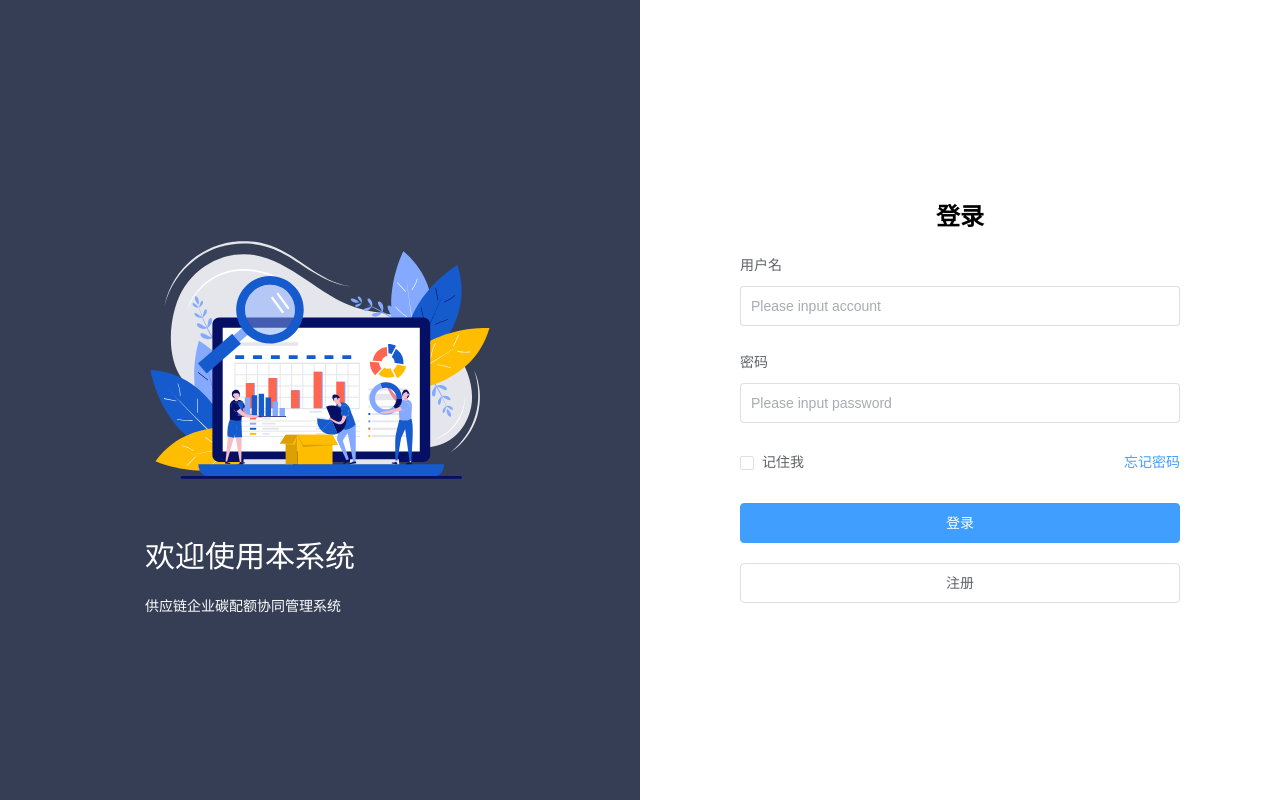
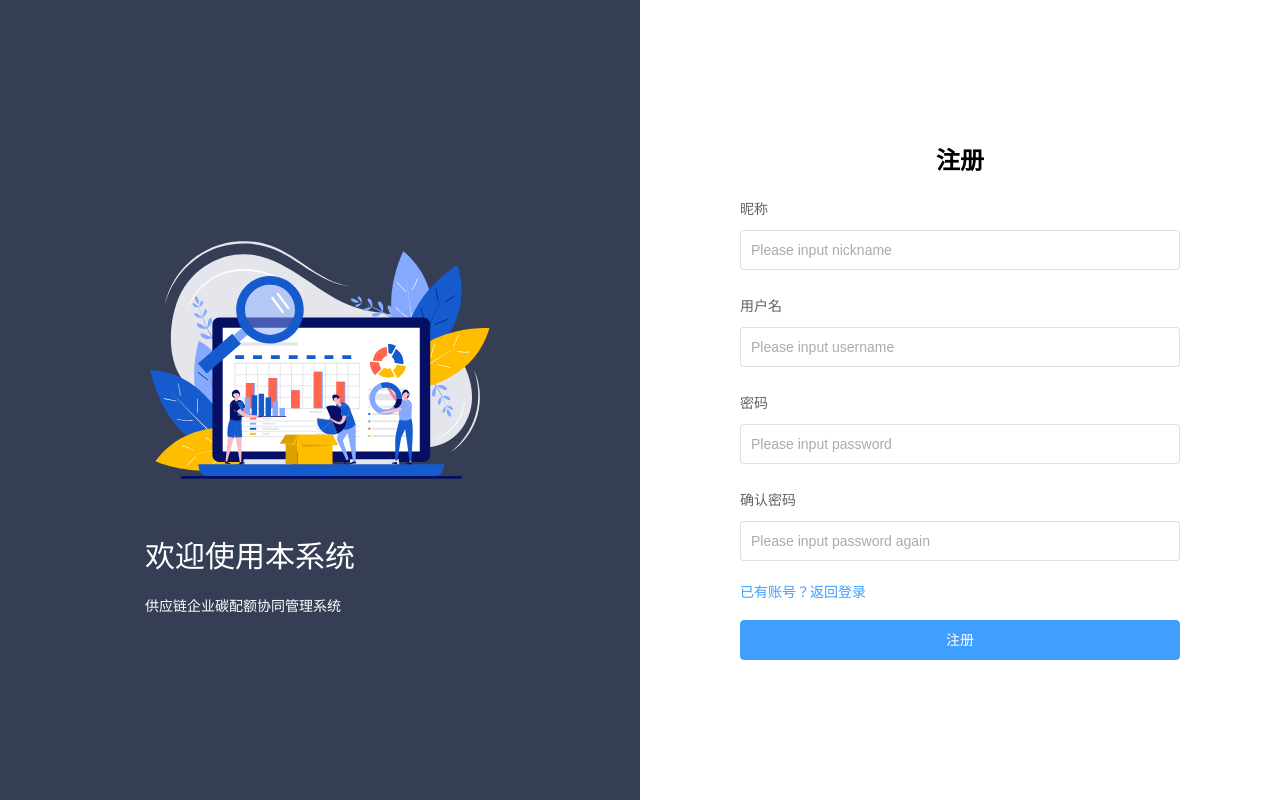
Before and after one commit to mondy294/graduation, a Vue app: page /login in a window 1280 px wide. Both pictures are taken after a click on the button "注册". Built offline with nearby package versions, Linux system fonts and the light colour scheme.

Commit message:
登陆注册功能完成

```diff
--- a/package.json
+++ b/package.json
@@ -9,6 +9,7 @@
     "preview": "vite preview"
   },
   "dependencies": {
+    "animate.css": "^4.1.1",
     "axios": "^1.6.8",
     "element-plus": "^2.6.3",
     "qs": "^6.12.0",
--- a/src/components/RegisterComponent.vue
+++ /dev/null
@@ -1,11 +0,0 @@
-<template>
-    <div>
-
-    </div>
-</template>
-
-<script setup lang="ts">
-
-</script>
-
-<style scoped lang="scss"></style>
--- a/src/main.ts
+++ b/src/main.ts
@@ -4,6 +4,7 @@ import App from './App.vue'
 import router from './router'
 
 import ElementPlus from 'element-plus'
+import 'animate.css'
 
 import 'element-plus/theme-chalk/el-loading.css';
 import 'element-plus/theme-chalk/el-message.css';
--- a/src/pages/Login.vue
+++ b/src/pages/Login/Login.vue
@@ -2,24 +2,43 @@
     <div class="container">
         <div class="left">
             <div class="left_content">
-                <img src="../assets/login_logo.svg">
+                <img src="../../assets/login_logo.svg">
                 <div class="welcome">欢迎使用本系统</div>
                 <div class="system_name">供应链企业碳配额协同管理系统</div>
             </div>
         </div>
         <div class="right">
-            <LoginComponent></LoginComponent>
+            <transition name="animate__animated animate__bounce" enter-active-class="animate__flipInX"
+                leave-active-class="animate__flipOutX">
+                <LoginComponent v-show="!status" key="1" v-model="status"></LoginComponent>
+            </transition>
+            <transition name="animate__animated animate__bounce" enter-active-class="animate__flipInX"
+                leave-active-class="animate__flipOutX ">
+                <RegisterComponent v-show="status" key="2" v-model="status"></RegisterComponent>
+            </transition>
         </div>
     </div>
 </template>
 
 <script setup lang="ts">
-import LoginComponent from '../components/LoginComponent.vue'
+import LoginComponent from './components/LoginComponent.vue'
+import RegisterComponent from './components/RegisterComponent.vue'
+import { ref } from 'vue'
+
+// 处于登录还是注册状态
+let status = ref(false)
+
+
+
 
 
 </script>
 
 <style scoped lang="scss">
+.animate__animated {
+    --animate-duration: 800ms !important;
+}
+
 .container {
     display: flex;
     position: relative;
--- a/src/components/LoginComponent.vue
+++ b/src/pages/Login/components/LoginComponent.vue
@@ -3,16 +3,12 @@
         <div class="login">
             <h2>登录</h2>
         </div>
-        <div class="username">
-            <div class="tag">用户名</div>
-            <el-input v-model="account" class="account" placeholder="Please input account" clearable @blur="aBlur" />
-            <div v-show="!account && accountBlur" class="warning">该项为必填项</div>
-        </div>
-        <div class="password">
-            <div class="tag">密码</div>
-            <el-input v-model="password" class="account" placeholder="Please input password" clearable @blur="pBlur" />
-            <div v-show="!password && passwordBlur" class="warning">
-                该项为必填项</div>
+        <div class="inputGroup" v-for="(item, idx) in inputGroup" :key="idx">
+            <div class="tag">{{ item.text }}</div>
+            <el-input v-model=item.flag :type="item.type ? 'password' : ''" class="account"
+                :placeholder="item.placeholder" clearable @blur="inputBlur(item)" @input="inputing(item)" />
+            <div v-show="item.eventFlag" class="warning">{{ item.warning }}
+            </div>
         </div>
 
         <div class="remember">
@@ -24,16 +20,18 @@
             <el-button type="primary" class="btn" @click="login" :loading="loading">登录</el-button>
         </div>
         <div class="register_btn">
-            <el-button class="btn">注册</el-button>
+            <el-button class="btn" @click="toRegister">注册</el-button>
         </div>
     </div>
 </template>
 
 <script setup lang="ts">
-import { ref } from 'vue';
+import { ref, reactive } from 'vue';
 import { ElMessage } from 'element-plus';
-import { Login } from '../api/index'
+import { Login } from '../../../api/index'
 import { useRouter } from 'vue-router'
+import { inputGroup, inputItem } from '../../../utils/login'
+
 
 
 const router = useRouter()
@@ -45,15 +43,33 @@ let passwordBlur = ref(false)
 let remember = ref(false)
 let loading = ref(false)
 
-function aBlur(): void {
-    accountBlur.value = true
-}
-function pBlur(): void {
-    passwordBlur.value = true
-}
+const model = defineModel()
+
+const inputGroup = reactive([
+    {
+        text: '用户名',
+        flag: account,
+        eventFlag: accountBlur,
+        placeholder: 'Please input username',
+        warning: '请输入账号',
+        type: false
+    },
+    {
+        text: '密码',
+        flag: password,
+        eventFlag: passwordBlur,
+        placeholder: 'Please input password',
+        warning: '请输入密码',
+        type: true
+    },
+])
 const blank = () => {
     ElMessage.error('账号或密码未填写')
 }
+const inputing = (item: inputItem) => {
+    item.eventFlag = false
+}
+
 
 async function login() {
     if (!account.value || !password.value) {
@@ -79,6 +95,16 @@ async function login() {
     }
 }
 
+const toRegister = () => {
+    model.value = !model.value
+}
+const inputBlur = (item: inputItem) => {
+    item.eventFlag = !item.flag ? true : false
+    if (item.text == '确认密码' && item.flag !== password.value) {
+        item.eventFlag = true
+    }
+}
+
 </script>
 
 <style scoped lang="scss">
@@ -93,6 +119,7 @@ async function login() {
 }
 
 .login_model {
+    position: absolute;
     text-align: center;
     box-sizing: border-box;
     padding: 20px;
@@ -102,7 +129,7 @@ async function login() {
         margin-bottom: 22px;
     }
 
-    .username {
+    .inputGroup {
         padding: 0 10px;
         margin-bottom: 25px;
 
--- /dev/null
+++ b/src/pages/Login/components/RegisterComponent.vue
@@ -0,0 +1,201 @@
+<template>
+    <div class="register_model">
+        <div class="register">
+            <h2>注册</h2>
+        </div>
+        <div class="inputGroup" v-for="(item, idx) in inputGroup" :key="idx">
+            <div class="tag">{{ item.text }}</div>
+            <el-input v-model=item.flag :type="item.type ? 'password' : ''" class="account"
+                :placeholder="item.placeholder" clearable @blur="inputBlur(item)" @input="inputing(item)" />
+            <div v-show="item.eventFlag" class="warning">{{ item.warning }}</div>
+        </div>
+
+        <div class="remember">
+            <a @click="toLogin">已有账号？返回登录</a>
+        </div>
+
+        <div class="register_btn">
+            <el-button type="primary" class="btn" :loading="loading" @click="register">注册</el-button>
+        </div>
+    </div>
+</template>
+
+<script setup lang="ts">
+import { Register } from '../../../api/index'
+import { ref, reactive } from 'vue';
+import { ElMessage } from 'element-plus';
+
+import { inputGroup, inputItem } from '../../../utils/login'
+
+
+
+let account = ref('')
+let password = ref('')
+let password_2 = ref('')
+let nickname = ref('')
+
+let accountBlur = ref(false)
+let passwordBlur = ref(false)
+let nicknameBlur = ref(false)
+let password_2Blur = ref(false)
+
+let loading = ref(false)
+const model = defineModel()
+
+const inputGroup = reactive([
+    {
+        text: '昵称',
+        flag: nickname,
+        eventFlag: nicknameBlur,
+        placeholder: 'Please input nickname',
+        warning: '请输入昵称',
+        type: false
+    },
+    {
+        text: '用户名',
+        flag: account,
+        eventFlag: accountBlur,
+        placeholder: 'Please input username',
+        warning: '请输入账号',
+        type: false
+    },
+    {
+        text: '密码',
+        flag: password,
+        eventFlag: passwordBlur,
+        placeholder: 'Please input password',
+        warning: '请输入密码',
+        type: true
+    },
+    {
+        text: '确认密码',
+        flag: password_2,
+        eventFlag: password_2Blur,
+        placeholder: 'Please input password again',
+        warning: '请确认密码',
+        type: true
+    },
+])
+
+const toLogin = () => {
+    model.value = !model.value
+}
+
+const inputBlur = (item: inputItem) => {
+    item.eventFlag = !item.flag ? true : false
+    if (item.text == '确认密码' && item.flag !== password.value) {
+        item.eventFlag = true
+    }
+}
+const inputing = (item: inputItem) => {
+    item.eventFlag = false
+}
+
+
+async function register(): Promise<void> {
+    if (!account.value || !password.value || !nickname.value || !password_2.value) {
+        ElMessage.error('请填写所有字段！')
+        return
+    }
+    const userInfo = {
+        account,
+        password,
+        nickname
+    }
+    loading.value = true
+    let res = await Register(userInfo)
+    if (res.data.status == 1) {
+        loading.value = false
+    }
+    else {
+
+        loading.value = false
+        account.value = ''
+        password.value = ''
+        nickname.value = ''
+        toLogin()
+        setTimeout(() => {
+            ElMessage.success("注册成功！请登录")
+        }, 1000);
+
+    }
+}
+
+</script>
+
+<style scoped lang="scss">
+.warning {
+    position: absolute;
+    height: 0px;
+    text-align: left;
+    padding-top: 4px;
+    font-size: 12px;
+    color: #f56c6c;
+    transition: all 0.5s;
+}
+
+.register_model {
+    position: absolute;
+    text-align: center;
+    box-sizing: border-box;
+    padding: 20px;
+    width: 500px;
+
+    .register {
+        margin-bottom: 22px;
+    }
+
+    .inputGroup {
+        padding: 0 10px;
+        margin-bottom: 25px;
+
+        .tag {
+            text-align: left;
+            font-size: 14px;
+            margin-bottom: 12px;
+            color: #606266;
+        }
+
+        .account {
+            width: 100%;
+            height: 40px;
+        }
+    }
+
+
+    .remember {
+        display: flex;
+        justify-content: space-between;
+        align-items: center;
+        padding: 0 10px;
+        margin-top: 20px;
+
+        a {
+            font-size: 14px;
+            line-height: 14px;
+        }
+    }
+
+    .login_btn {
+        width: 100%;
+        padding: 0 10px;
+        margin-top: 20px;
+
+        .btn {
+            width: 100%;
+            height: 40px;
+        }
+    }
+
+    .register_btn {
+        width: 100%;
+        padding: 0 10px;
+        margin-top: 20px;
+
+        .btn {
+            width: 100%;
+            height: 40px;
+        }
+    }
+}
+</style>../../../utils
--- a/src/router/routes.ts
+++ b/src/router/routes.ts
@@ -1,7 +1,7 @@
 import { RouteRecordRaw } from 'vue-router'
 
 import Home from '../pages/Home.vue'
-import Login from '../pages/Login.vue'
+import Login from '../pages/Login/Login.vue'
 
 const routes: RouteRecordRaw[] = [
     {
--- a/src/style.css
+++ b/src/style.css
@@ -9,6 +9,7 @@ body,
 #app {
   width: 100%;
   height: 100%;
+  overflow: hidden;
 }
 
 div {
@@ -20,3 +21,8 @@ a {
   text-decoration: none;
   color: #409eff;
 }
+
+:root {
+  --animate-duration: 500ms;
+  --animate-delay: 0s;
+}
--- /dev/null
+++ b/src/utils/login.ts
@@ -0,0 +1,12 @@
+export interface inputGroup {
+    [index: number]: inputItem
+}
+
+export interface inputItem {
+    text: String,
+    flag: any,
+    eventFlag: any,
+    placeholder: String,
+    warning: String,
+    type: Boolean
+}
```
Also changed, not shown: 1 other file (tests, documents, lock files or other folders).
